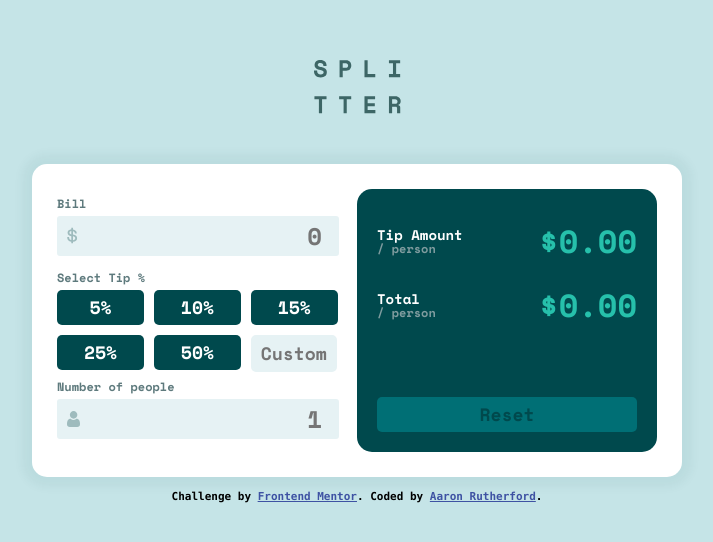
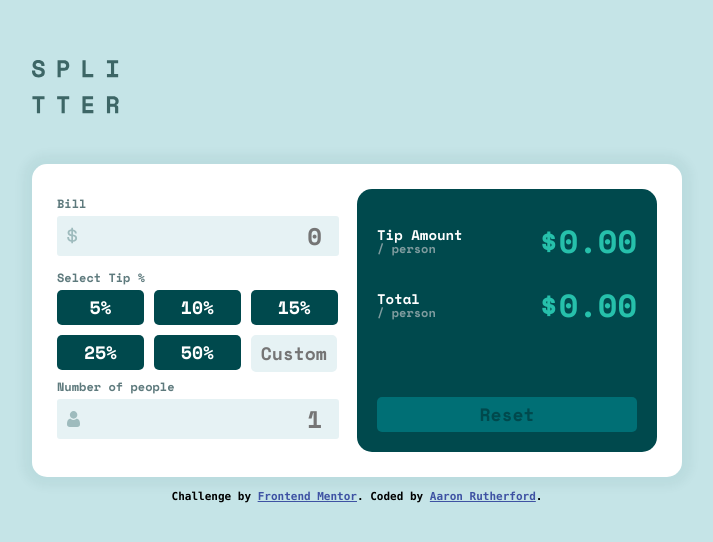
Before and after one commit to Hazipan/tip-calc, a React (Create React App) app: page / in a window 1280 px wide. Shown: the part 122-664 px from the top of the page, without its empty margins (283-996 px from the left). Built offline with nearby package versions, Linux system fonts and the light colour scheme.

Commit message:
Accessiblity update
- Added <main> landmark tags
- changed attribute class from <div> to <footer>
- Removed old comment line that didn't mean anything anymore

```diff
--- a/src/App.js
+++ b/src/App.js
@@ -23,8 +23,8 @@ const buttonArr = [
   { label: '50%', active: false, value: 0.50 }
 ]
 
-const visible = { visibility: 'visible'};
-const hidden = { visibility: 'hidden'};
+const visible = { visibility: 'visible' };
+const hidden = { visibility: 'hidden' };
 
 let billWarningStyle = hidden;
 let peopleWarningStyle = hidden;
@@ -136,6 +136,7 @@ class App extends React.Component {
 
     return (
       <div className="app">
+        <main>
           <img id="logo" src={logo} alt="Splitter Logo" />
           <Container>
             <InputCard>
@@ -166,10 +167,11 @@ class App extends React.Component {
               <ResetButton onClick={this.reset} disabled={this.state.disabled} />
             </OutputCard>
           </Container>
-        <div className="attribution">
+        </main>
+        <footer className="attribution">
           Challenge by <a href="https://www.frontendmentor.io?ref=challenge" target="_blank">Frontend Mentor</a>.
           Coded by <a href="https://github.com/Hazipan" target="_blank">Aaron Rutherford</a>.
-        </div>
+        </footer>
       </div>
     )
   }
```
Lines whose indentation alone changed are shown as unchanged.
